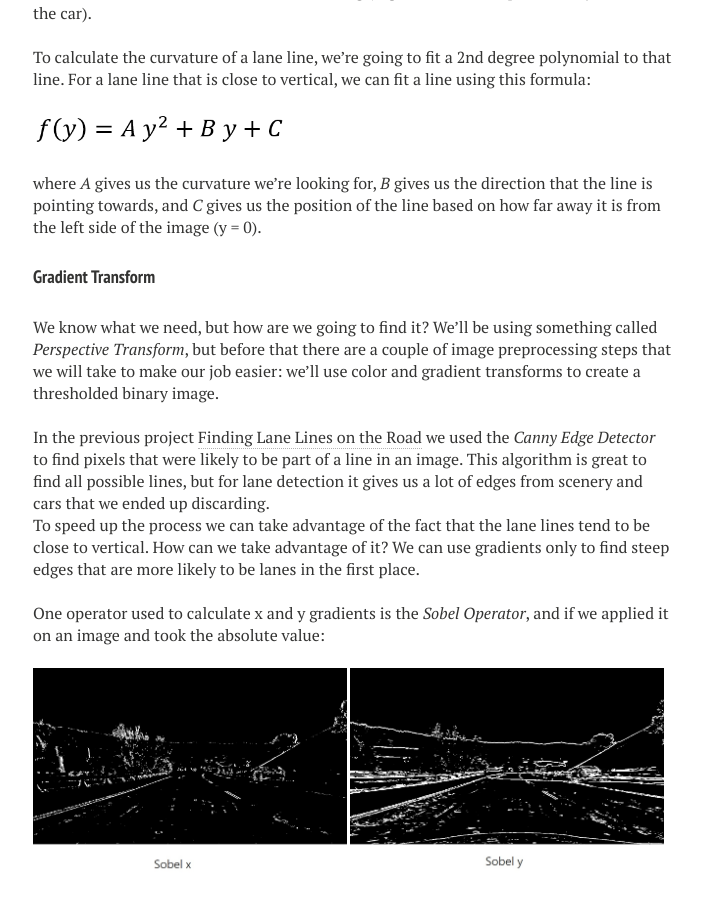
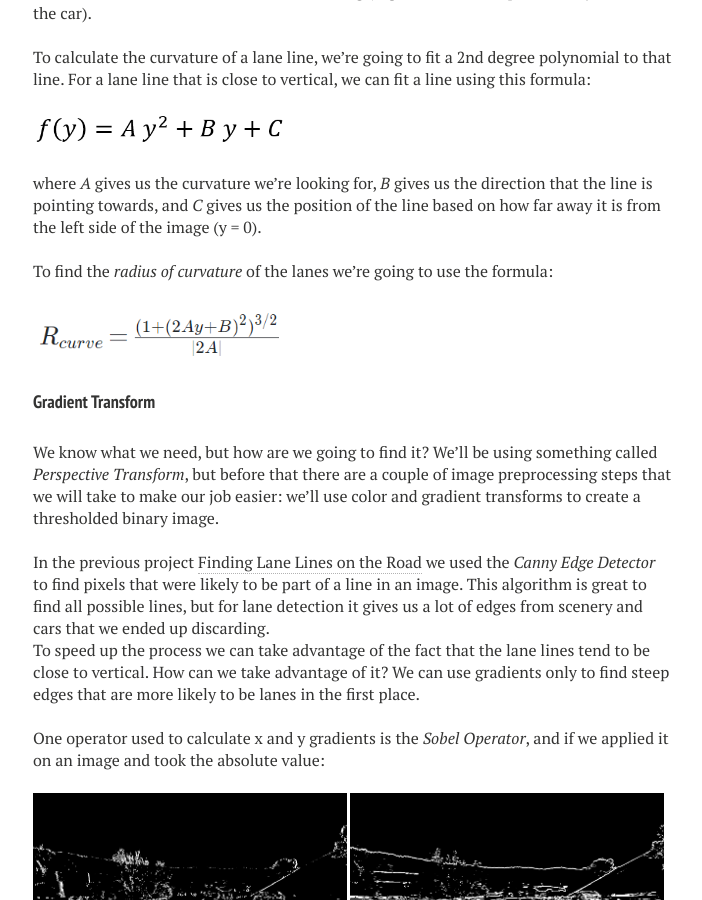
Before and after one commit to IacopomC/iacopomc.github.io, a Jekyll site: the page built from _posts/2020-07-16-advanced-lane-finding.md, in a window 1280 px wide and 900 px high, scrolled down 2426 px. Shown: the whole window, without its empty margins (287-989 px from the left). Built offline with Jekyll 4.4.1, drawn with Linux system fonts in a browser that asks for light colours; nearby versions of some CDN libraries; our own code applies the rules of GitHub Pages for plain Markdown files; some of the changed text lies outside the part shown.

Commit message:
Add formula radius curvature

```diff
--- a/_posts/2020-07-16-advanced-lane-finding.md
+++ b/_posts/2020-07-16-advanced-lane-finding.md
@@ -99,6 +99,14 @@ To calculate the curvature of a lane line, we're going to fit a 2nd degree polyn
 <br/>
 
 where *A* gives us the curvature we're looking for, *B* gives us the direction that the line is pointing towards, and *C* gives us the position of the line based on how far away it is from the left side of the image (y = 0).
+
+<br/>
+
+To find the *radius of curvature* of the lanes we're going to use the formula:
+
+<br/>
+
+<img src="{{ site.url }}/assets/images/advanced-lane-finding-post/radius_eq.PNG" width="40%">
 
 #### Gradient Transform
 We know what we need, but how are we going to find it? We'll be using something called *Perspective Transform*, but before that there are a couple of image preprocessing steps that we will take to make our job easier: we'll use color and gradient transforms to create a thresholded binary image.
@@ -332,6 +340,10 @@ Now that we have found all our pixels belonging to each line through the sliding
 
 <br/>
 
+And this is the fitting line we need to measure the lane curvature.
+
+<br/>
+
 Using the full algorithm from before and starting fresh on every frame is inefficient, as the lines don't move a lot from frame to frame. When performed on a video, in the following frame it's better to search in a margin around the previous line position. This way, once we know where the lines are in one frame of video, we can do a highly targeted search for them in the next frame.
 
 #### Warp Lane Boundaries Back
```
Also changed, not shown: assets/images/advanced-lane-finding-post/radius_eq.PNG (added).
